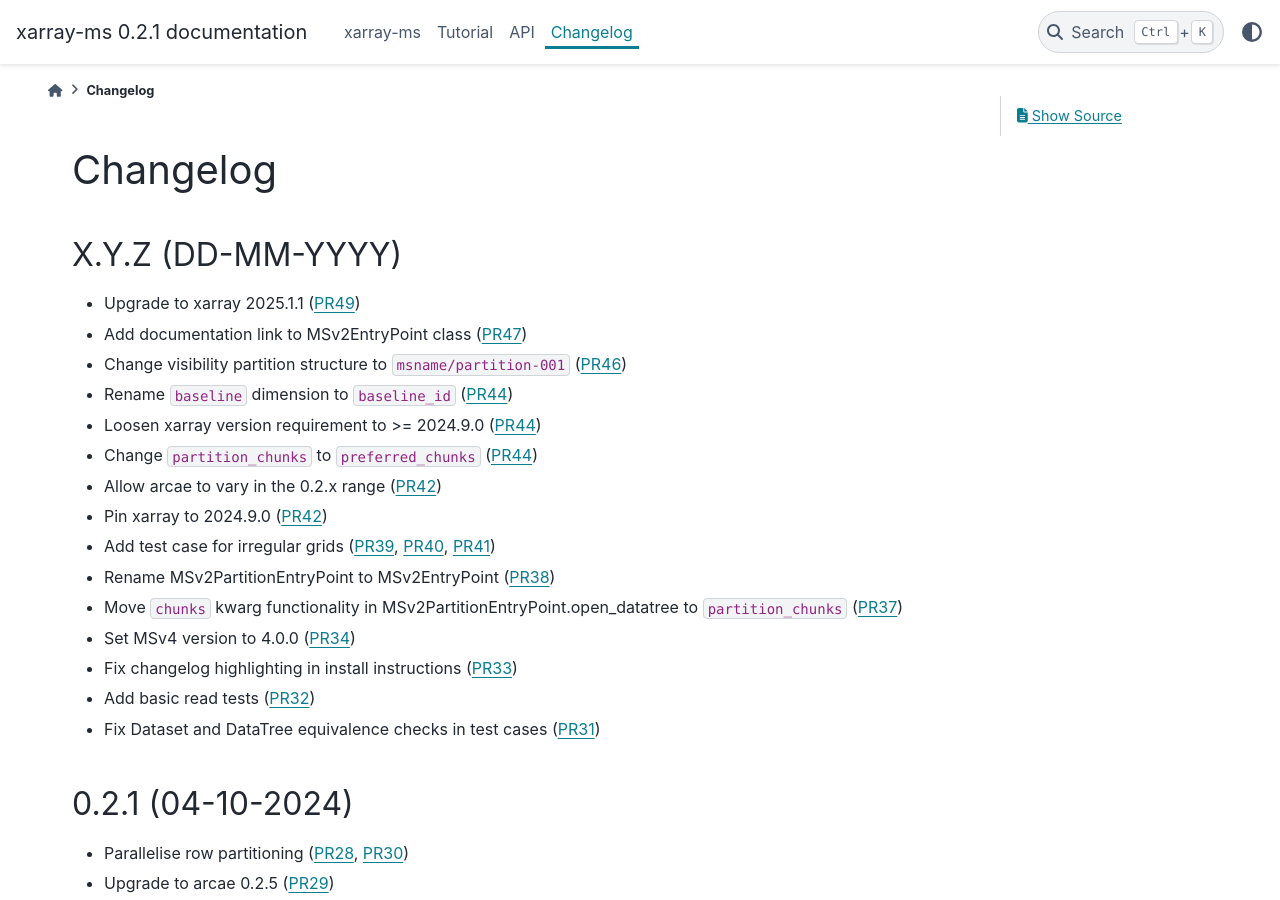
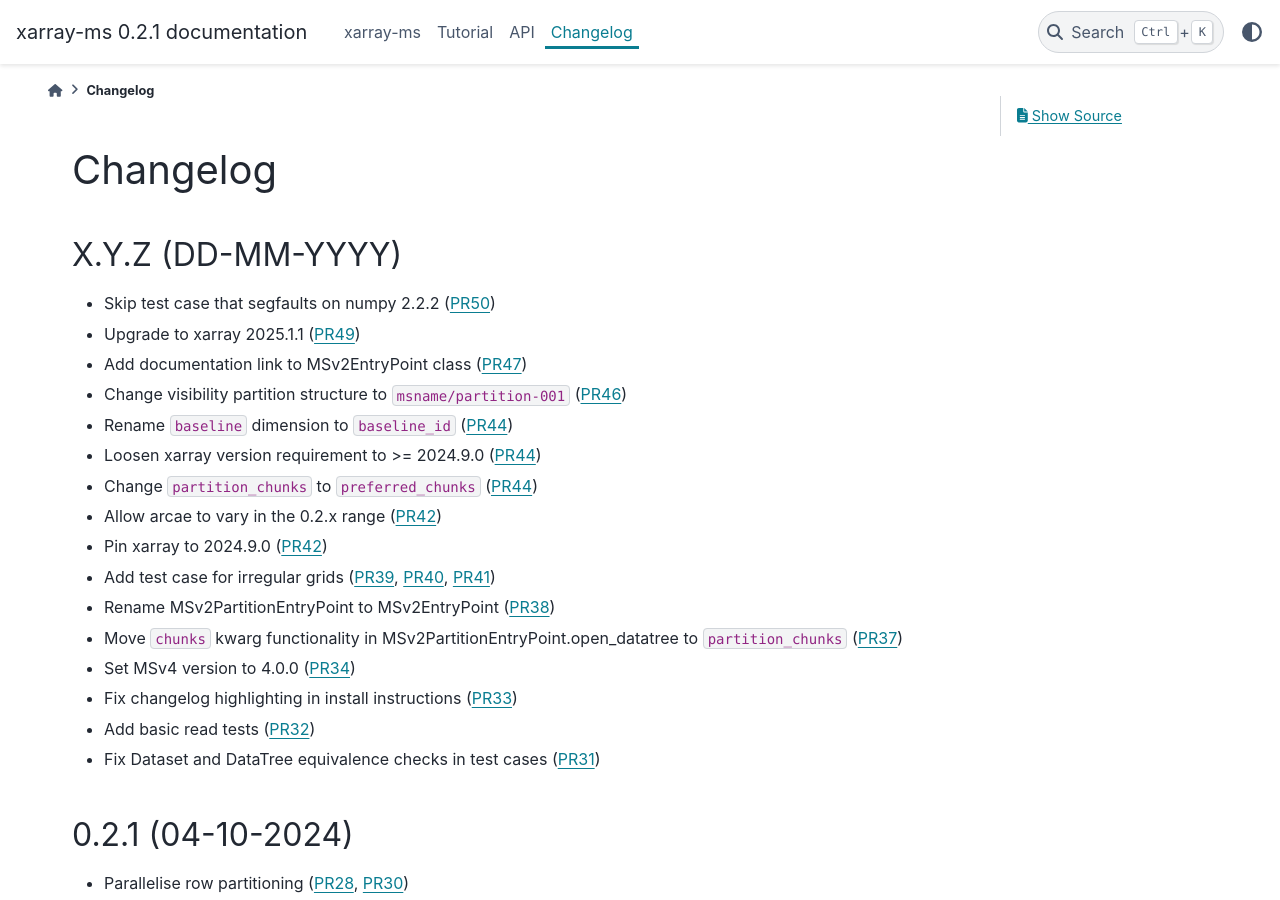
Before and after one commit to ratt-ru/xarray-ms, a Sphinx documentation site: the page built from doc/source/changelog.rst, in a window 1280 px wide and 900 px high. Built offline with Sphinx 7.4.7 and the PyData theme 0.15.4, drawn with Linux system fonts in a browser that asks for light colours; pages that are not in the unit, such as notebooks, are missing from menus.

Commit message:
Skip segfaulting test_lexical_binary_search test case (#50)

```diff
--- a/doc/source/changelog.rst
+++ b/doc/source/changelog.rst
@@ -5,6 +5,7 @@ Changelog
 
 X.Y.Z (DD-MM-YYYY)
 ------------------
+* Skip test case that segfaults on numpy 2.2.2 (:pr:`50`)
 * Upgrade to xarray 2025.1.1 (:pr:`49`)
 * Add documentation link to MSv2EntryPoint class (:pr:`47`)
 * Change visibility partition structure to ``msname/partition-001`` (:pr:`46`)
```
Also changed, not shown: 1 other file.
